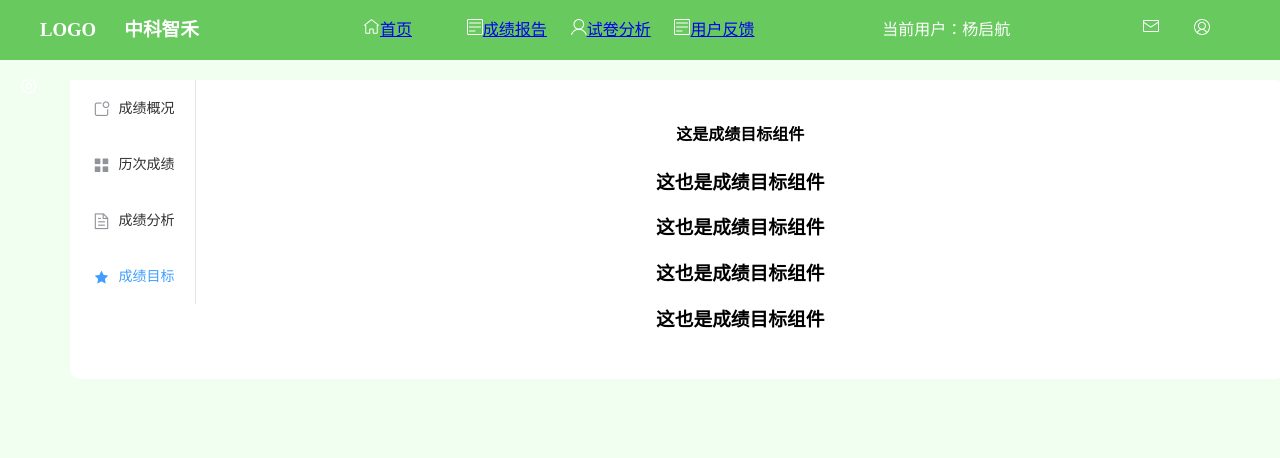
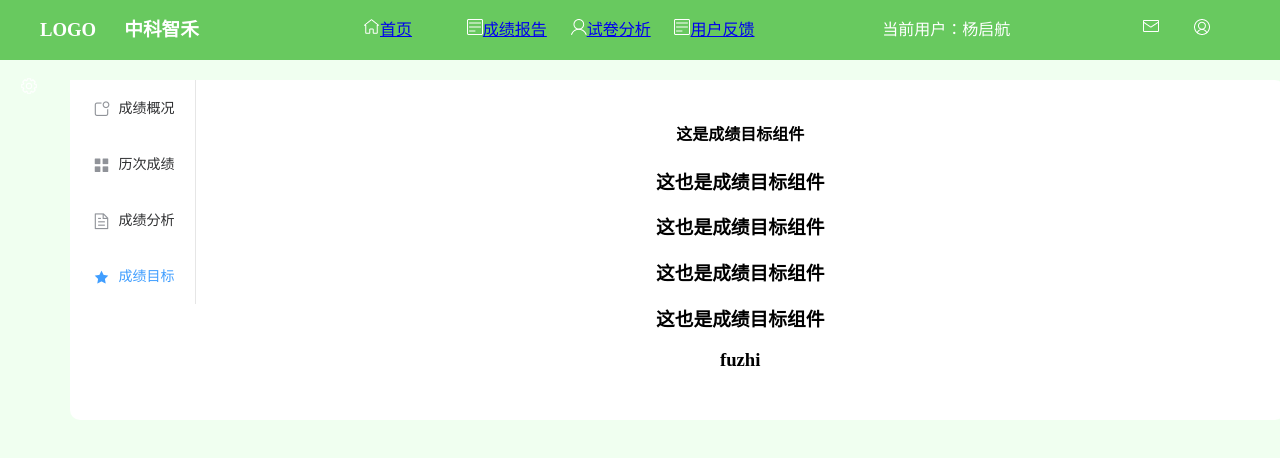
Before and after one commit to lhzandyqh/gradeSystemStatic, a Vue app: page /#/gradereport/gradeandtargetcontent in a window 1280 px wide. Shown: the top 458 px of the page. Built offline with nearby package versions, Linux system fonts and the light colour scheme.

Commit message:
提交测试

```diff
--- a/src/views/firstnavigation/gradeandtargetcontent.vue
+++ b/src/views/firstnavigation/gradeandtargetcontent.vue
@@ -5,6 +5,7 @@
     <h3>这也是成绩目标组件</h3>
     <h3>这也是成绩目标组件</h3>
     <h3>这也是成绩目标组件</h3>
+    <h3>fuzhi</h3>
   </div>
 </template>
 
@@ -15,5 +16,4 @@ export default {
 </script>
 
 <style scoped>
-
 </style>
```
